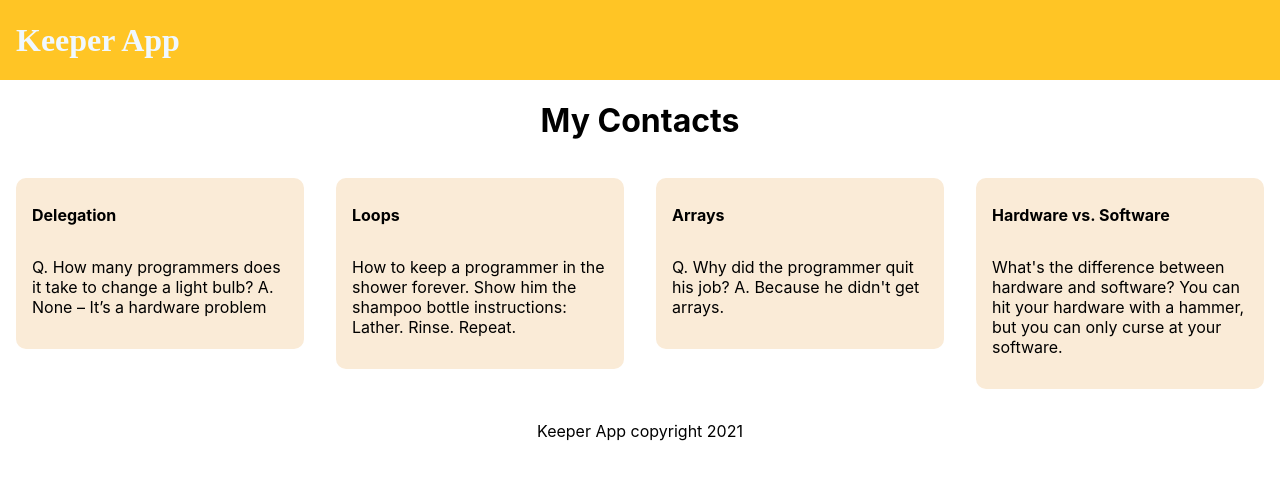
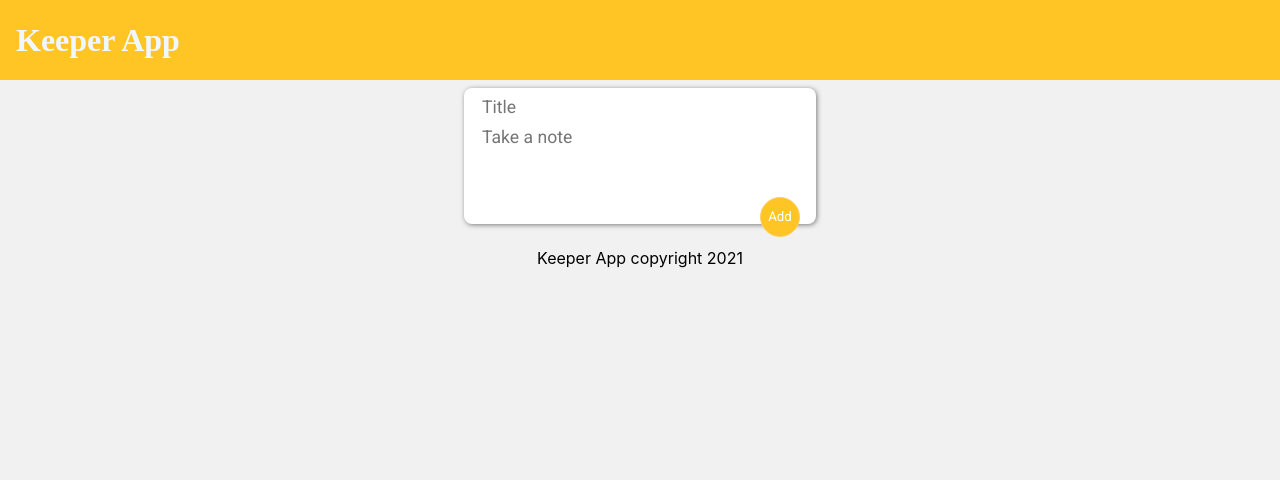
Before and after one commit to saperez17/keeper-app, a React app: page / in a window 1280 px wide. Built offline with nearby package versions, Linux system fonts and the light colour scheme; a web font is replaced by a local one.

Commit message:
Keeper app completed

```diff
--- a/src/App.css
+++ b/src/App.css
@@ -2,7 +2,7 @@ html {
   font-family: 'Roboto', sans-serif;
 }
 body{
-  background-color: antiquewhites;
+  background-color: rgb(241, 241, 241);
 }
 
 .App {
@@ -54,5 +54,7 @@ body{
 }
 
 .note-container > .note-wrapper{
-  flex: 1 1 200px;
+  width: 18vw !important;
+  display: inline-block !important;
+  flex: 0 0 200px;
 }
--- a/src/components/App.js
+++ b/src/components/App.js
@@ -1,7 +1,8 @@
-import React from 'react';
+import React, { useState } from 'react';
 import Footer from './Footer';
 import Header from './Header';
 import Note from './Note';
+import InputNote from './InputNote';
 import '../App.css'
 
 import Card from './Card';
@@ -10,18 +11,23 @@ import notes from '../notes';
 
 
 function App() {
+const [notes, setNotes] = useState([]);
+
+const handleAddNote = (note)=>{
+  setNotes(prevState => [...prevState, note])
+}
+
+const handleDeleteNote = (noteIndex)=>{
+  setNotes(notes.filter((note, idx)=>idx!=noteIndex))
+}
+
   return (
     <div>
       <Header />
       {/* <Note title="Morning chore #1" content="Wake up!"/> */}
-      <div className="big-title"><h1>My Contacts</h1></div>
+      <div className="big-title"><InputNote onAdd={handleAddNote}/></div>
     <div className="note-container">
-      {notes.map((item)=>(
-                  <Note
-                    key = {item.key}
-                    title = {item.title}
-                    content = {item.content} />
-        ))}
+    {notes.map((note, idx)=><Note key={idx} id={idx} title={note.title} body={note.body} onDelete={handleDeleteNote}/>)}
     </div>
 
 
--- /dev/null
+++ b/src/components/InputNote.jsx
@@ -0,0 +1,41 @@
+import React, { useState } from 'react';
+import '../public/css/InputNote.css'
+
+
+const InputNote = (props) => {
+    const [note, setNote] = useState({title:"", body:""})
+
+    const onChangeInput = (event)=>{
+        setNote((prevState)=>{
+            return(
+                {   ...prevState,
+                    [event.target.name]:event.target.value
+                }
+            )
+        })
+    }
+
+    const addNote = ()=>{
+        props.onAdd(note);
+        setNote({title:"", body:""});
+    }
+
+    return (
+    <div className="input-note-wrapper">
+        <input
+        placeholder="Title"
+        name="title"
+        onChange={onChangeInput}
+        value={note.title}/>
+        <input
+        placeholder="Take a note"
+        name="body"
+        onChange={onChangeInput}
+        value={note.body}/>
+        <button onClick={addNote}>Add</button>
+    </div>
+    );
+};
+
+
+export default InputNote;
--- a/src/components/Note.jsx
+++ b/src/components/Note.jsx
@@ -1,11 +1,15 @@
 import React from 'react';
-import '../public/css/note.css'
+import '../public/css/note.css';
 
 const Note  = (props)=>{
+
     return(
        <div className="note-wrapper">
            <h1 className="title">{props.title?props.title:'Title'}</h1>
-           <div className="content"><p>{props.content?props.content:'Content'}</p></div>
+           <div className="content"><p>{props.body?props.body:'Content'}</p></div>
+           <div className="btn-wrapper">
+            <button className="bnt-delete" onClick={()=>{props.onDelete(props.id)}}>delete</button>
+           </div>
        </div>
     )
 }
--- /dev/null
+++ b/src/public/css/InputNote.css
@@ -0,0 +1,47 @@
+.input-note-wrapper{
+    box-shadow: 1px 1px 5px rgb(124, 124, 124);
+    border-radius: 0.5rem;
+    background-color: rgb(255, 255, 255);
+    height: 15vh;
+    width: 25vw;
+    margin: 0.5rem 0rem;
+    padding: 0.5rem 1rem;
+    display: flex;
+    flex-direction: column;
+    position: relative;
+
+}
+.input-note-wrapper > button{
+    color: white;
+    display: inline-block;
+    position: absolute;
+    bottom: -0.8rem;
+    right: 1rem;
+    width: 2.5rem;
+    height: 2.5rem;
+    border-radius: 50%;
+    border: 1px solid rgb(255, 207, 103);
+    background-color: rgb(255, 197, 37);
+
+}
+
+.input-note-wrapper > button:hover{
+    background-color: rgb(252, 207, 82);
+}
+
+input, button{
+    font-family: 'Roboto', sans-serif;
+}
+
+input{
+    font-size: 1.1rem;
+    border: none;
+    margin-bottom: 0.5rem;
+    transition: all 0.3s ease;
+    border-radius: 0.5rem;
+}
+
+input:focus{
+    outline: none;
+    box-shadow: 0 0 0 3px rgba(21, 156, 228, 0.4);
+}
--- a/src/public/css/note.css
+++ b/src/public/css/note.css
@@ -1,10 +1,11 @@
 .note-wrapper{
-    width: 18vw;
+    display: inline-block;
+    position: relative;
     height: fit-content;
     margin: 1rem 1rem;
-    background-color: antiquewhite;
+    background-color: rgb(255, 255, 255);
     border-radius: 10px;
-    display: inline-block;
+    box-shadow: 1px 1px 5px rgb(153, 153, 153);
 }
 
 .title{
@@ -20,3 +21,23 @@
     padding-right: 1rem;
     padding-bottom: 1rem;
 }
+
+.btn-wrapper{
+    display: flex;
+    justify-content: flex-end;
+}
+.bnt-delete{
+    background-color: transparent;
+    border: none;
+    font-family: 'Roboto', sans-serif;
+    text-transform: uppercase;
+    color: rgb(255, 176, 58);
+    font-weight: 400;
+    margin: 0.5rem 1rem;
+    border-radius: 0.3rem;
+}
+
+.bnt-delete:hover{
+    background-color: rgb(255, 176, 58);
+    color: white;
+}
```
